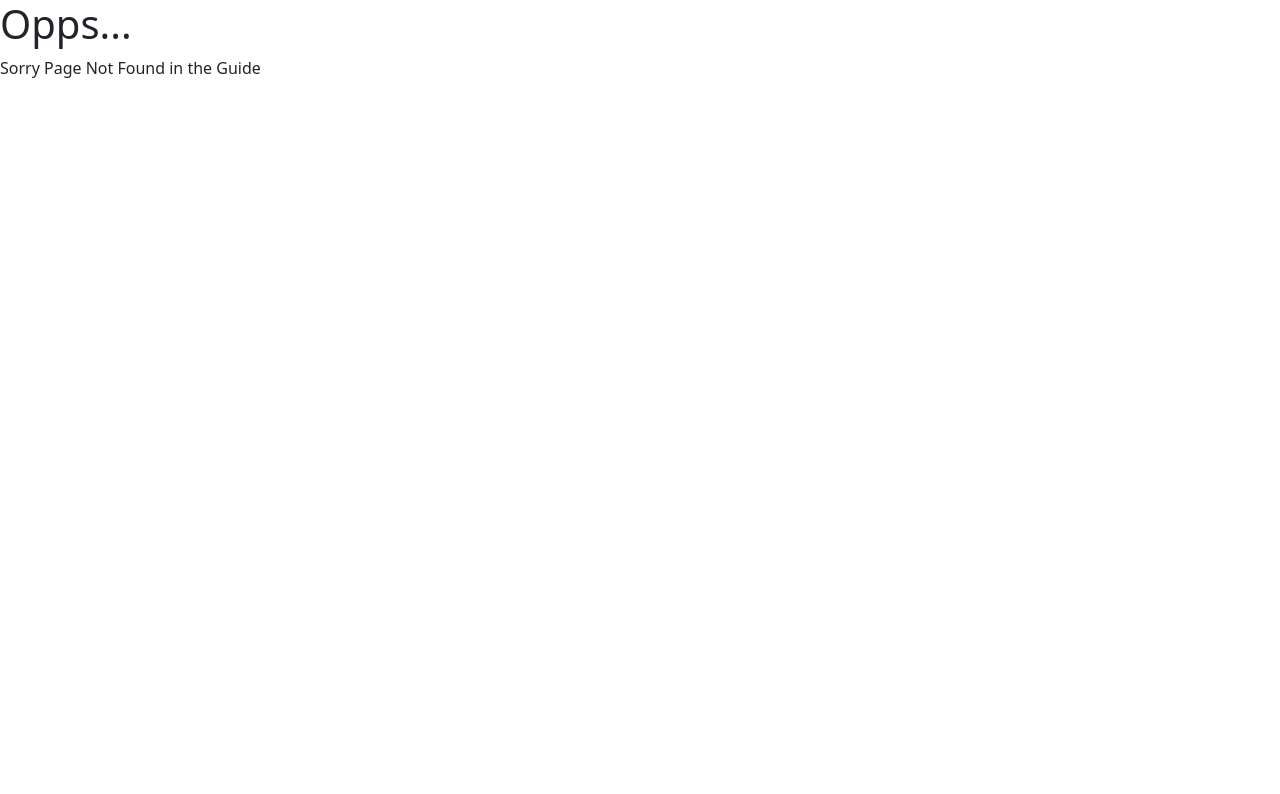
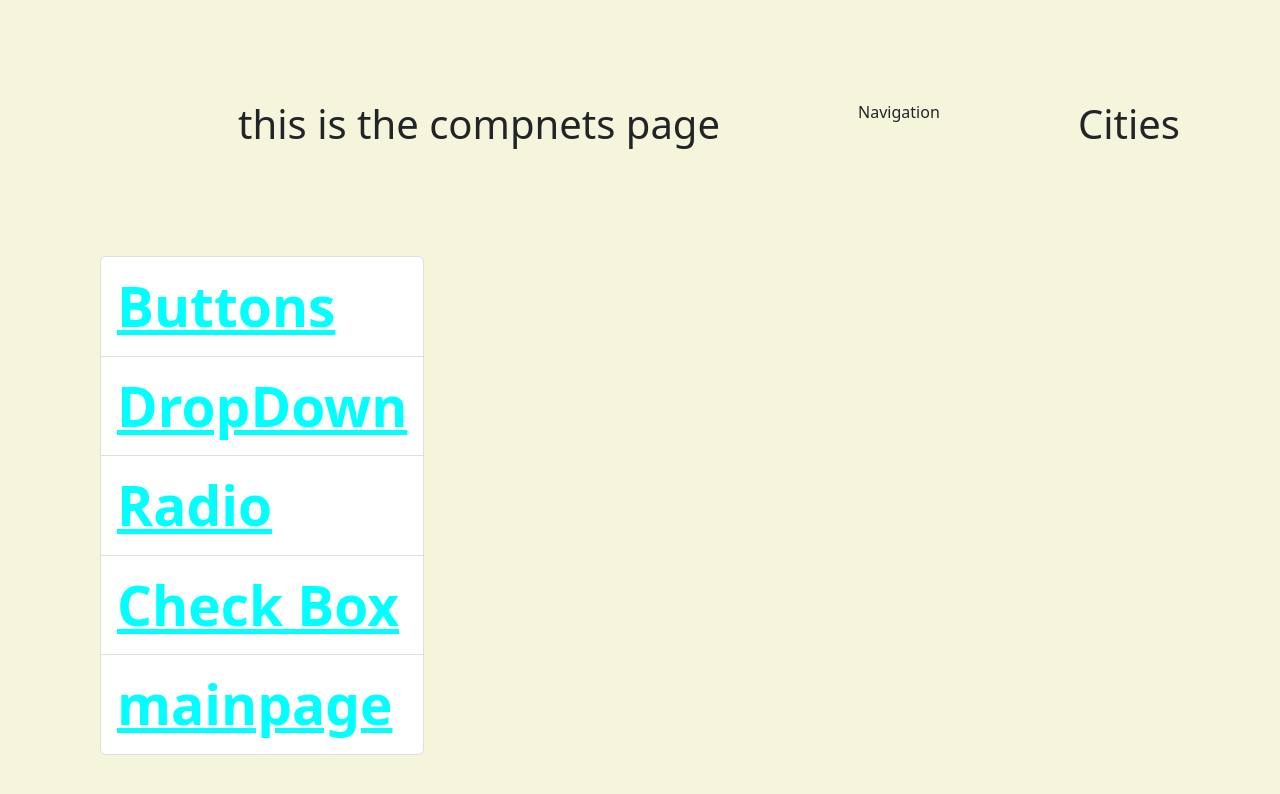
Before and after one commit to MikeXYAwesome/OXD-DesignGuide, a React (Vite) app: page /oxdcomponets in a window 1280 px wide. Before the commit this address had no page. Shown: the top 794 px of the page. Built offline with nearby package versions, Linux system fonts and the light colour scheme.

Commit message:
componets navigatins

```diff
--- /dev/null
+++ b/src/assets/Types/aos.d.ts
@@ -0,0 +1 @@
+declare module "aos";
--- a/src/components/Button/button.tsx
+++ b/src/components/Button/button.tsx
@@ -6,7 +6,7 @@ interface Props {
   color?: "primary" | "secondary" | "danger";
 }
 
-const Button = ({ children, color = "primary" }: Props) => {
+const Buttons = ({ children, color = "primary" }: Props) => {
   return (
     <button className={[styles.btn, styles["btn-" + color]].join(" ")}>
       {children}
@@ -14,4 +14,4 @@ const Button = ({ children, color = "primary" }: Props) => {
   );
 };
 
-export default Button;
+export default Buttons;
--- /dev/null
+++ b/src/components/Button/index.ts
@@ -0,0 +1,3 @@
+import Buttons from "./button";
+
+export default Buttons;
--- /dev/null
+++ b/src/components/Dropdown/DropDown.tsx
@@ -0,0 +1,16 @@
+import Button from "../Button/button";
+import TestIcon from "../TestIcon";
+
+function OxdDropdown() {
+  return (
+    <>
+      <div>This is Dropdown page</div>
+      <Button>
+        <TestIcon />
+        <h1>My Dropdown</h1>
+      </Button>
+    </>
+  );
+}
+
+export default OxdDropdown;
--- /dev/null
+++ b/src/components/Dropdown/index.ts
@@ -0,0 +1,3 @@
+import OxdDropdown from "./DropDown";
+
+export default OxdDropdown;
--- a/src/components/ListGroup.tsx
+++ b/src/components/ListGroup.tsx
@@ -1,4 +1,5 @@
 import { useState } from "react";
+import { Link } from "react-router-dom";
 
 interface Props {
   items: string[];
@@ -27,7 +28,7 @@ function ListGroup({ items, heading, onSelectItem }: Props) {
               onSelectItem(item);
             }}
           >
-            {item}
+            <Link to={"/" + item + "/"}>{item}</Link>
           </li>
         ))}
       </ul>
--- /dev/null
+++ b/src/components/Pages/css/componetspage.css
@@ -0,0 +1,22 @@
+
+
+.com-nav
+{
+    background-color: aqua;
+}
+
+.comMainWraper
+{
+    background-color: beige;
+    display: flex;
+    flex-direction: row;
+    justify-content: space-between;
+    align-items: flex-start;
+    align-content: flex-start;
+    padding: 100px;
+    padding-bottom: 0px;
+    flex-wrap: wrap;
+    padding: 100px;
+    grid-gap: 50px;
+    row-gap: 100px;
+}
--- a/src/components/Pages/css/stylehomepage.css
+++ b/src/components/Pages/css/stylehomepage.css
@@ -26,7 +26,7 @@ a{
 .main-footer
 {
     width: 100%;
-    height: 450px;
+    height: 400px;
 }
 
 .animationCard
@@ -45,6 +45,7 @@ a{
     align-items: flex-start;
     align-content: flex-start;
     padding: 100px;
+    padding-bottom: 0px;
     flex-wrap: wrap;
     padding: 100px;
     grid-gap: 50px;
@@ -116,3 +117,8 @@ a{
     font-size: 65px;
     background-color: #ffd60a;
   }
+
+  .homeContainer a
+  {
+    font-size: 35px;
+  }
--- a/src/components/Pages/homepage.tsx
+++ b/src/components/Pages/homepage.tsx
@@ -18,31 +18,46 @@ function HomePage() {
           <Link to="/mainpage">MainPage</Link>
         </div>
         <div className="flexCard2" data-aos="fade-up">
-          Design Philosophy
+          <div>Design Philosophy</div>
+          <Link to="/mainpage">lern whats behind</Link>
         </div>
         <div className="flexCard3" data-aos="fade-up">
-          OXD Interaction Module
+          <div>OXD Interaction Module</div>
+          <Link to="/mainpage">See The Guide</Link>
         </div>
         <div className="flexCard4" data-aos="fade-up">
-          Figma UI Library
+          <div>Figma UI Library</div>
+          <Link to="/mainpage">Go to File</Link>
         </div>
         <div className="flexCard4" data-aos="fade-up">
-          User Exprince Standards
+          <div>User Exprince Standards</div>
+          <Link to="/mainpage">MainPage</Link>
         </div>
         <div className="flexCard3" data-aos="fade-up">
-          Made By OXD
+          <div>Made By OXD</div>
+          <Link to="/mainpage">MainPage</Link>
         </div>
         <div className="flexCard5" data-aos="fade-up">
-          UI Components
+          <div>UI Components</div>
+          <Link to="/oxdcomponets">MainPage</Link>
         </div>
         <div className="flexCard6" data-aos="fade-up">
-          OXD Iconography
+          <div>OXD Iconography</div>
+          <Link to="/mainpage">MainPage</Link>
         </div>
         <div className="flexCard3" data-aos="fade-up">
-          QA Guide
+          <div>QA Guide</div>
+          <Link to="/mainpage">MainPage</Link>
         </div>
         <div className="flexCard7" data-aos="fade-up">
-          OXD Widgets
+          <div>OXD Widgets</div>
+          <Link to="/mainpage">MainPage</Link>
+        </div>
+
+        <div className="OtherLinkCard">
+          <div>OXD Exam</div>
+          <div>OXD Cetifications</div>
+          <div>OXD Widgets</div>
         </div>
       </div>
       <div className="homepagewrap">
--- /dev/null
+++ b/src/components/Pages/oxdcomponets.tsx
@@ -0,0 +1,31 @@
+import ListGroup from "../ListGroup";
+import "./css/componetspage.css";
+
+function OXDcomponets() {
+  let items = ["Buttons", "DropDown", "Radio", "Check Box", "mainpage"];
+
+  const hadleSelectItem = (items: string) => {
+    console.log(items);
+  };
+
+  return (
+    <>
+      <div className="comMainWraper">
+        <div className="topNaveBar"></div>
+        <h1>this is the compnets page</h1>
+        <p>Navigation</p>
+        <ListGroup
+          items={items}
+          heading="Cities"
+          onSelectItem={hadleSelectItem}
+        ></ListGroup>
+      </div>
+
+      <div></div>
+      <div></div>
+      <div></div>
+    </>
+  );
+}
+
+export default OXDcomponets;
--- a/src/components/Pages/routes.tsx
+++ b/src/components/Pages/routes.tsx
@@ -2,10 +2,14 @@ import { createBrowserRouter } from "react-router-dom";
 import HomePage from "./homepage";
 import Mainpage from "./mainpage";
 import ErrorPage from "./errorpage";
+import OXDcomponets from "./oxdcomponets";
+import OxdDropdown from "../Dropdown";
 
 const router = createBrowserRouter([
   { path: "/", element: <HomePage />, errorElement: <ErrorPage /> },
   { path: "/mainpage", element: <Mainpage /> },
+  { path: "/oxdcomponets", element: <OXDcomponets /> },
+  { path: "/Dropdown", element: <OxdDropdown /> },
 ]);
 
 export default router;
```
